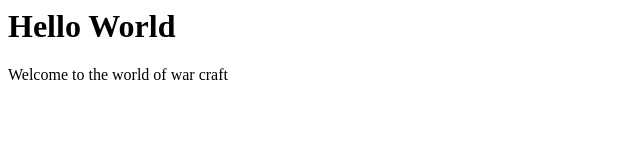
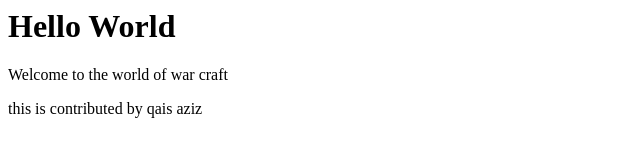
Before and after one commit to Arslan-Soomro/testcollab, a plain HTML site: page index.html in a window 1280 px wide. Shown: the whole page, without its empty margins (0-640 px from the left). Drawn offline with Linux system fonts and the light colour scheme.

Commit message:
By qais aziz

```diff
--- a/index.html
+++ b/index.html
@@ -6,5 +6,6 @@
 	<body>
 		<h1>Hello World</h1>
 		<p>Welcome to the world of war craft</p>
+		<p>this is contributed by qais aziz</p>
 	</body>
 </html>
```
